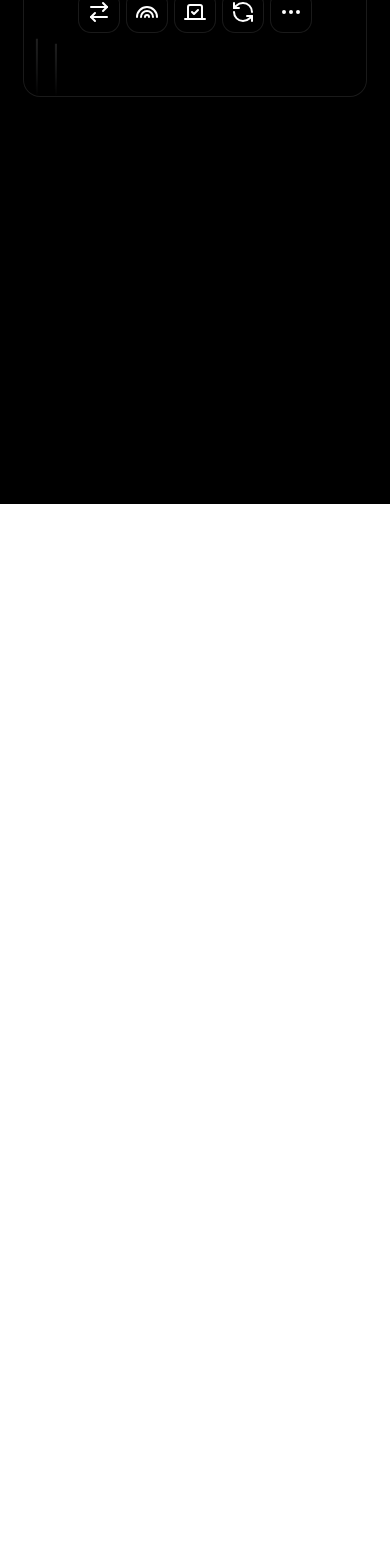
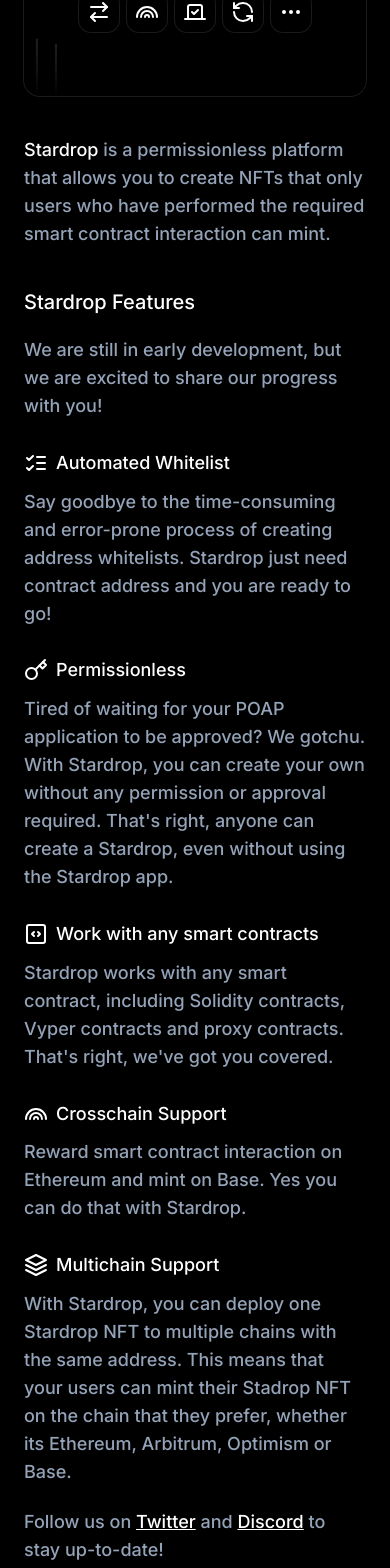
Before and after one commit to pyk/stardrop.xyz, a Next.js app: page / in a window 390 px wide. Shown: the part 340-1908 px from the top of the page. Before the commit the page ends 844 px from the top, so only its background shows below. Built offline with nearby package versions, Linux system fonts and the light colour scheme.

Commit message:
chore: update introduction section

```diff
--- a/app/page.tsx
+++ b/app/page.tsx
@@ -13,6 +13,10 @@
   Vote,
   RefreshCcw,
   MoreHorizontal,
+  ListChecks,
+  Key,
+  SquareCode,
+  Layers,
 } from "lucide-react";
 
 export default function Home() {
@@ -60,47 +64,168 @@
         </div>
 
         <div className="flex flex-row space-x-2 flex-wrap justify-center md:hidden">
-          <Button variant="ghost" size="icon" className="ring-1 ring-white/10">
+          <Button
+            variant="ghost"
+            size="icon"
+            className="ring-1 ring-white/10 cursor-default"
+          >
             <ArrowRightLeft size={24} />
           </Button>
-          <Button variant="ghost" size="icon" className="ring-1 ring-white/10">
+          <Button
+            variant="ghost"
+            size="icon"
+            className="ring-1 ring-white/10 cursor-default"
+          >
             <Rainbow size={24} />
           </Button>
-          <Button variant="ghost" size="icon" className="ring-1 ring-white/10">
+          <Button
+            variant="ghost"
+            size="icon"
+            className="ring-1 ring-white/10 cursor-default"
+          >
             <Vote size={24} />
           </Button>
-          <Button variant="ghost" size="icon" className="ring-1 ring-white/10">
+          <Button
+            variant="ghost"
+            size="icon"
+            className="ring-1 ring-white/10 cursor-default"
+          >
             <RefreshCcw size={24} />
           </Button>
-          <Button variant="ghost" size="icon" className="ring-1 ring-white/10">
+          <Button
+            variant="ghost"
+            size="icon"
+            className="ring-1 ring-white/10 cursor-default"
+          >
             <MoreHorizontal size={24} />
           </Button>
         </div>
 
         <div className="hidden md:flex flex-row space-x-2 flex-wrap justify-center">
-          <Button variant={"ghost"} className="ring-1 ring-white/10">
+          <Button
+            variant={"ghost"}
+            className="ring-1 ring-white/10 cursor-default"
+          >
             <ArrowRightLeft size={24} className="mr-2" />
             Transfer
           </Button>
-          <Button variant={"ghost"} className="ring-1 ring-white/10">
+          <Button
+            variant={"ghost"}
+            className="ring-1 ring-white/10 cursor-default"
+          >
             <Rainbow size={24} className="mr-2" />
             Bridge
           </Button>
-          <Button variant={"ghost"} className="ring-1 ring-white/10">
+          <Button
+            variant={"ghost"}
+            className="ring-1 ring-white/10 cursor-default"
+          >
             <Vote size={24} className="mr-2" />
             Vote
           </Button>
-          <Button variant={"ghost"} className="ring-1 ring-white/10">
+          <Button
+            variant={"ghost"}
+            className="ring-1 ring-white/10 cursor-default"
+          >
             <RefreshCcw size={24} className="mr-2" />
             Swap
           </Button>
-          <Button variant={"ghost"} className="ring-1 ring-white/10">
+          <Button
+            variant={"ghost"}
+            className="ring-1 ring-white/10 cursor-default"
+          >
             <MoreHorizontal size={24} className="mr-2" />
             More
           </Button>
         </div>
       </div>
       {/* End hero */}
+
+      {/* Start intro */}
+      <article className="prose text-lg font-medium text-slate-400 max-w-xl my-10 sm:my-20 mx-6 sm:mx-auto">
+        <p className="text-lg sm:text-xl md:text-2xl">
+          <span className="text-white">Stardrop </span> is a permissionless
+          platform that allows you to create NFTs that only users who have
+          performed the required smart contract interaction can mint.
+        </p>
+
+        <h2 className="text-xl text-white font-medium">Stardrop Features</h2>
+        <p>
+          We are still in early development, but we are excited to share our
+          progress with you!
+        </p>
+        <h3 className="font-medium text-lg text-white flex flex-row items-center">
+          <ListChecks size={24} className="mr-2" />
+          <span>Automated Whitelist</span>
+        </h3>
+        <p>
+          Say goodbye to the time-consuming and error-prone process of creating
+          address whitelists. Stardrop just need contract address and you are
+          ready to go!
+        </p>
+
+        <h3 className="font-medium text-lg text-white flex flex-row items-center">
+          <Key size={24} className="mr-2" />
+          <span>Permissionless</span>
+        </h3>
+        <p>
+          Tired of waiting for your POAP application to be approved? We gotchu.
+          With Stardrop, you can create your own without any permission or
+          approval required. That&apos;s right, anyone can create a Stardrop,
+          even without using the Stardrop app.
+        </p>
+
+        <h3 className="font-medium text-lg text-white flex flex-row items-center">
+          <SquareCode size={24} className="mr-2" />
+          <span>Work with any smart contracts</span>
+        </h3>
+        <p>
+          Stardrop works with any smart contract, including Solidity contracts,
+          Vyper contracts and proxy contracts. That&apos;s right, we&apos;ve
+          got you covered.
+        </p>
+
+        <h3 className="font-medium text-lg text-white flex flex-row items-center">
+          <Rainbow size={24} className="mr-2" />
+          <span>Crosschain Support</span>
+        </h3>
+        <p>
+          Reward smart contract interaction on Ethereum and mint on Base. Yes
+          you can do that with Stardrop.
+        </p>
+
+        <h3 className="font-medium text-lg text-white flex flex-row items-center">
+          <Layers size={24} className="mr-2" />
+          <span>Multichain Support</span>
+        </h3>
+        <p>
+          With Stardrop, you can deploy one Stardrop NFT to multiple chains
+          with the same address. This means that your users can mint their
+          Stadrop NFT on the chain that they prefer, whether its Ethereum,
+          Arbitrum, Optimism or Base.
+        </p>
+
+        <p>
+          Follow us on{" "}
+          <a className="text-white" href="https://twitter.com/stardrop_xyz">
+            Twitter
+          </a>{" "}
+          and{" "}
+          <a className="text-white" href="https://twitter.com/stardrop_xyz">
+            Discord
+          </a>{" "}
+          to stay up-to-date!
+        </p>
+      </article>
+      {/* End intro */}
+
+      {/* Start Footer */}
+      <div className="flex w-full px-6 py-10 mt-40 md:px-7 lg:px-8">
+        <p className="text-sm font-medium mx-auto text-slate-400">
+          &copy; 2023 Yan Brothers
+        </p>
+      </div>
+      {/* End footer */}
     </main>
   );
 }
--- a/package.json
+++ b/package.json
@@ -47,6 +47,7 @@
     "zod": "^3.21.4"
   },
   "devDependencies": {
+    "@tailwindcss/typography": "0.5.9",
     "@types/node": "20.4.8",
     "@types/react": "18.2.18",
     "@types/react-dom": "18.2.7",
--- a/tailwind.config.js
+++ b/tailwind.config.js
@@ -72,5 +72,8 @@
       },
     },
   },
-  plugins: [require("tailwindcss-animate")],
+  plugins: [
+    require("tailwindcss-animate"),
+    require("@tailwindcss/typography"),
+  ],
 };
```
Also changed, not shown: 1 other file (tests, documents, lock files or other folders).
